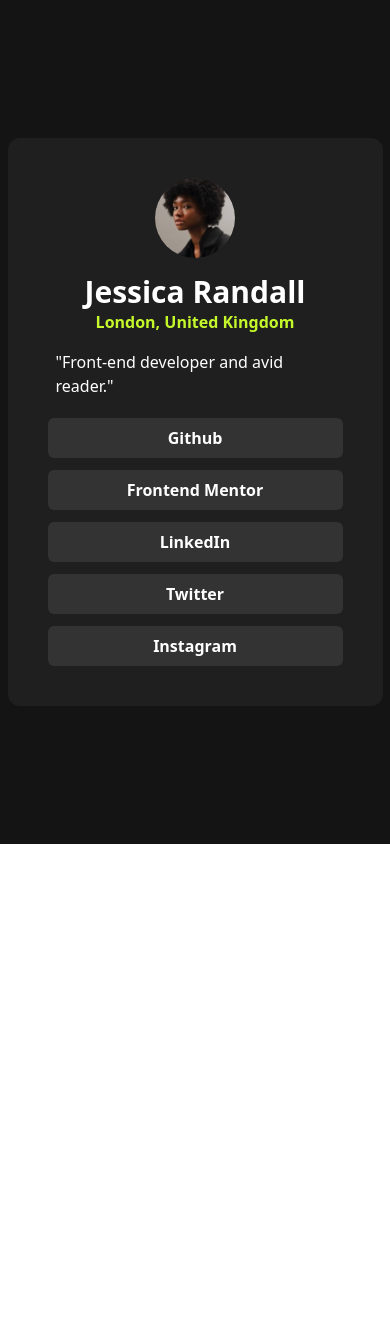
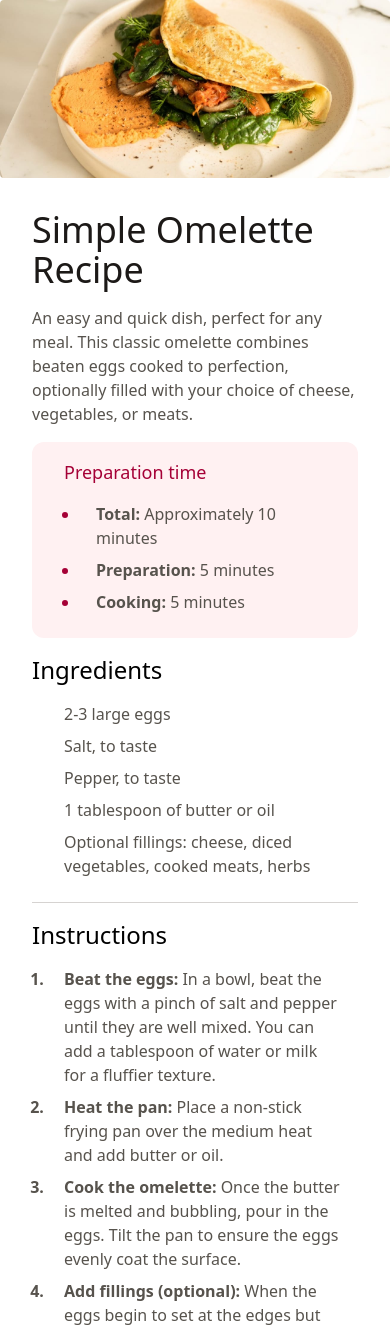
Before and after one commit to Phoenix-Domain/frontendMentor1, a React (Vite) app: page / in a window 390 px wide. Shown: the top 1331 px of the page. Before the commit the page ends 844 px from the top, so only its background shows below. Built offline with nearby package versions, Linux system fonts and the light colour scheme.

Commit message:
Next Project

```diff
--- a/src/App.jsx
+++ b/src/App.jsx
@@ -1,11 +1,89 @@
-import Card from "./components/Card"
-
 function App() {
 
   return (
-    <main className="bg-[hsl(0,0%,8%)] w-[100dvw] h-[100dvh] flex items-center justify-center">
-      <Card />
-    </main>
+    <div class="flex justify-center md:my-24 md:items-center min-h-screen">
+    <div class="flex flex-col w-full md:w-132 md:rounded-xl md:p-4 bg-white">
+      <img class="rounded mb-8" src={`${import.meta.env.BASE_URL}image-omelette.jpeg`} alt="Picture of omelette with spinach and seasoning" />
+      <div class="mx-8 mb-4 md:mx-2 md:mb-6">
+        <h1 class="text-left young-serif mb-4 text-4xl text-stone-900 md:text-xl">Simple Omelette Recipe</h1>
+        <p class="text-left outfit font-light m-auto text-stone-600 md:text-sm">An easy and quick dish, perfect for any meal. This classic omelette combines beaten eggs cooked to perfection, optionally filled with your choice of cheese, vegetables, or meats.</p>
+      </div>
+      <div class="bg-rose-50 mx-8 mb-4 py-4 pl-8 rounded-xl md:mx-2">
+        <h3 class="outfit text-rose-800 mb-4 text-lg md:text-sm">Preparation time</h3>
+        <ul class="outfit list-disc marker:text-rose-800 text-stone-600 px-4 md:text-sm">
+          <li class="px-4 mb-2"><b>Total:</b> Approximately 10 minutes</li>
+          <li class="px-4 mb-2"><b>Preparation:</b> 5 minutes</li>
+          <li class="px-4 mb-2"><b>Cooking:</b> 5 minutes</li>
+        </ul>
+      </div>
+      <div class="mx-8 mb-4 md:mx-2">
+        <h2 class="young-serif brown text-2xl mb-4 md:text-lg">Ingredients</h2>
+        <ul class="px-4 outfit text-stone-600 md:text-sm">
+          <li class="px-4 mb-2 custom-marker">2-3 large eggs</li>
+          <li class="px-4 mb-2 custom-marker">Salt, to taste</li>
+          <li class="px-4 mb-2 custom-marker">Pepper, to taste</li>
+          <li class="px-4 mb-2 custom-marker">1 tablespoon of butter or oil</li>
+          <li class="px-4 mb-2 custom-marker">Optional fillings: cheese, diced vegetables, cooked meats, herbs</li>
+        </ul>
+      </div>
+      <hr class="mx-8 text-stone-300 mb-4" />
+      <div class="mx-8 mb-4 md:mx-2">
+        <h2 class="young-serif brown text-2xl mb-4 md:text-lg">Instructions</h2>
+        <ol class="pl-4 list-decimal outfit marker:font-bold text-stone-600 md:text-sm">
+          <li class="px-4 mb-2 custom-marker"><b>Beat the eggs:</b> In a bowl, beat the eggs with a pinch of salt and pepper until they are well mixed. You can add a tablespoon of water or milk for a fluffier texture.</li>
+          <li class="px-4 mb-2 custom-marker"><b>Heat the pan:</b> Place a non-stick frying pan over the medium heat and add butter or oil.</li>
+          <li class="px-4 mb-2 custom-marker"><b>Cook the omelette:</b> Once the butter is melted and bubbling, pour in the eggs. Tilt the pan to ensure the eggs evenly coat the surface.</li>
+          <li class="px-4 mb-2 custom-marker"><b>Add fillings (optional):</b> When the eggs begin to set at the edges but are still slightly runny in the middle, sprinkle your chosen fillings over one half of the omelette.</li>
+          <li class="px-4 mb-2 custom-marker"><b>Fold and serve:</b> As the omelette continues to cook, carefully lift one edge and fold it over the fillings. Let it cook for another minute, then slide it onto a plate.</li>
+          <li class="px-4 mb-2 custom-marker"><b>Enjoy:</b> Serve hot, with additional salt and pepper if needed.</li>
+        </ol>
+      </div>
+      <hr class="mx-8 text-stone-300 mb-4" />
+      <div class="mx-8 mb-4 md:mx-2">
+        <h2 class="young-serif brown text-2xl mb-4 md:text-lg">Nutrition</h2>
+        <p class="mb-4 text-stone-600 md:text-xs">The table below shows nutritional values per serving without the additional fillings.</p>
+        <div class="grid grid-cols-2 pl-4 outfit md:text-sm md:pl-2">
+          <div class="text-stone-600 px-4 outfit">Calories</div>
+          <div class="brown md:pl-4"><b>277kcal</b></div>
+        </div>
+        <hr class="text-stone-300 my-3" />
+        <div class="grid grid-cols-2 pl-4 outfit md:text-sm md:pl-2">
+          <p class="text-stone-600 px-4">Carbs</p>
+          <p class="brown md:pl-4"><b>0g</b></p>
+        </div>
+        <hr class="text-stone-300 my-3" />
+        <div class="grid grid-cols-2 pl-4 outfit md:text-sm md:pl-2">
+          <p class="text-stone-600 px-4">Protein</p>
+          <p class="brown md:pl-4"><b>20g</b></p>
+        </div>
+        <hr class="text-stone-300 my-3" />
+        <div class="grid grid-cols-2 pl-4 outfit mb-4 md:text-sm md:pl-2">
+          <p class="text-stone-600 px-4">Fat</p>
+          <p class="brown md:pl-4"><b>22g</b></p>
+        </div>
+  {/*<table class="outfit text-stone-300 mx-4 border-separate border-spacing-4">
+          <tbody>
+            <tr class="border-b">
+              <th class="text-stone-600">Calories</th>
+              <th class="brown pl-16">277kcal</th>
+            </tr>
+            <tr class="border-b">
+              <th class="text-stone-600">Carbs</th>
+              <th class="brown pl-16">0g</th>
+            </tr>
+            <tr class="border-b">
+              <th class="text-stone-600">Protein</th>
+              <th class="brown pl-16">20g</th>
+            </tr>
+            <tr>
+              <th class="text-stone-600">Fat</th>
+              <th class="brown pl-16">22g</th>
+            </tr>
+          </tbody>
+        </table>*/}
+      </div>
+    </div>
+  </div>
   )
 }
 
--- a/src/components/Button.jsx
+++ /dev/null
@@ -1,9 +0,0 @@
-function Button ({ content }){
-  return (
-    <button type='button' className='w-full bg-[hsl(0,0%,20%)] text-white py-2 rounded-md font-bold hover:bg-[hsl(75,94%,57%)] hover:text-black ease-in-out duration-150'>
-      {content}
-    </button>
-  )
-}
-
-export default Button
--- a/src/components/Card.jsx
+++ /dev/null
@@ -1,46 +0,0 @@
-import Image from './Image'
-import Header from './Header'
-import Text from './Text';
-import Button from './Button'
-
-function Card(){
-  return(
-    <div className='bg-[hsl(0,0%,12%)] max-w-[375px] h-fit p-10 rounded-xl flex flex-col items-center'>
-      <Image
-        imgSrc={`${import.meta.env.BASE_URL}avatar-jessica.jpeg`}
-        altText='Jessica'
-        style='rounded-full w-20 mb-4'
-      />
-
-      <section className='flex flex-col items-center mb-4'>
-        <Header
-          size='1'
-          style='font-semibold text-white text-3xl'
-          content='Jessica Randall'
-        />
-
-        <Header
-          size='2'
-          style='font-bold text-md text-[hsl(75,94%,57%)]'
-          content='London, United Kingdom'
-        />
-      </section>
-
-      <Text
-        style='text-white mx-2'
-        content='"Front-end developer and avid reader."'
-      />
-
-      <section className='flex flex-col gap-3 w-full mt-5'>
-        <Button content='Github' />
-        <Button content='Frontend Mentor' />
-        <Button content='LinkedIn' />
-        <Button content='Twitter' />
-        <Button content='Instagram' />
-      </section>
-
-    </div>
-  )
-}
-
-export default Card;
--- a/src/components/Header.jsx
+++ /dev/null
@@ -1,11 +0,0 @@
-function Header({ size, style, content }){
-  const Tag = `h${size}`;
-
-  return(
-    <Tag className={style}>
-      {content}
-    </Tag>
-  )
-}
-
-export default Header
--- a/src/components/Image.jsx
+++ /dev/null
@@ -1,6 +0,0 @@
-function Image({ imgSrc, altText, style}){
-  return(
-    <img src={imgSrc} alt={`Photo of ${altText}`} className={style}/>
-  )
-}
-export default Image;
--- a/src/components/Text.jsx
+++ /dev/null
@@ -1,9 +0,0 @@
-function Text({ style, content }){
-  return(
-    <p className={style}>
-      {content}
-    </p>
-  )
-}
-
-export default Text
```
Also changed, not shown: public/avatar-jessica.jpeg (deleted), public/image-omelette.jpeg (added).
